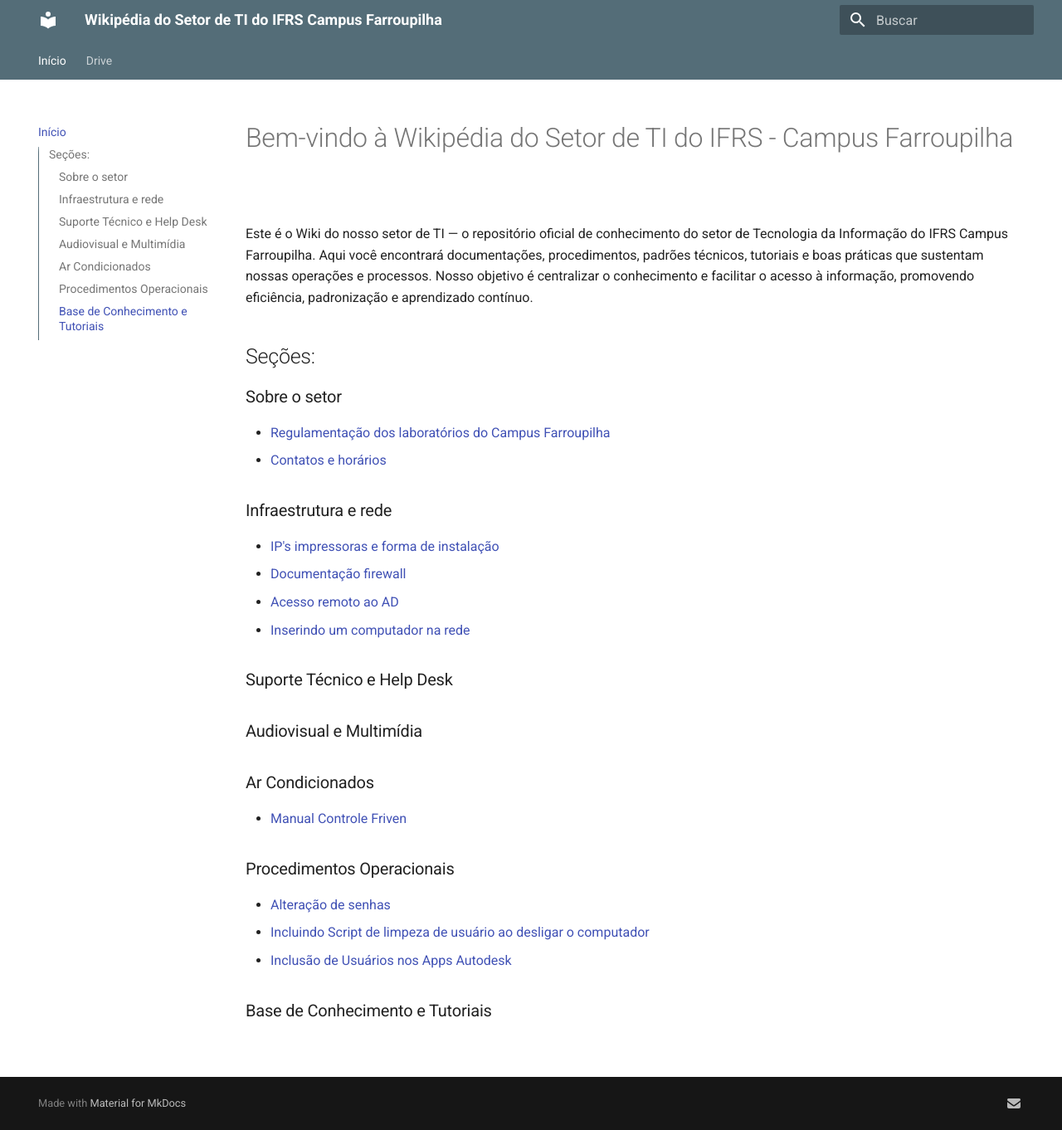
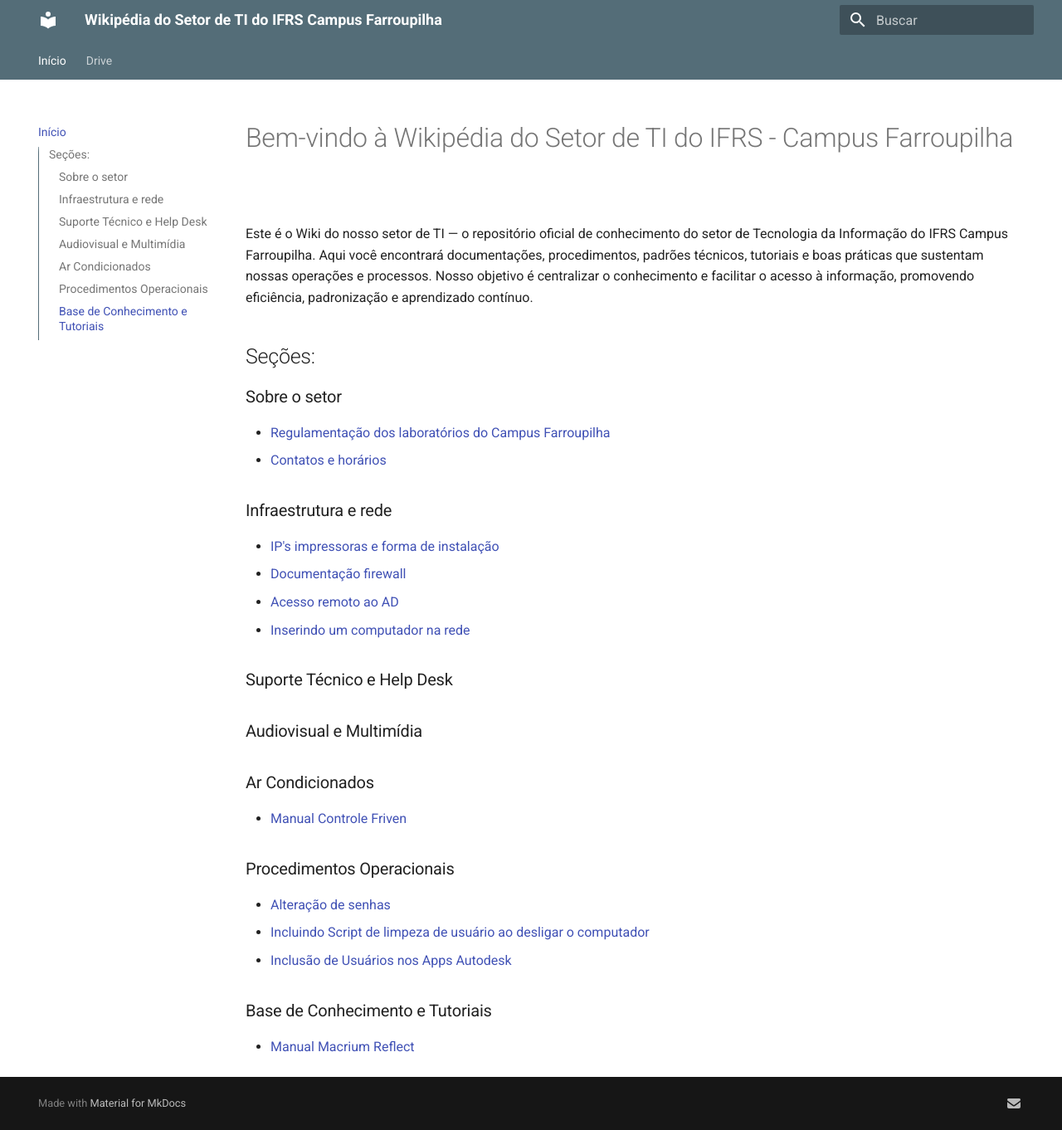
Before and after one commit to wikiti-farroupilha/wikipedia, an MkDocs documentation site: the page built from docs/index.md, in a window 1280 px wide and 1362 px high. Shown: the whole window at 83% size. Built offline with MkDocs 1.6.1 and Material for MkDocs 9.7.7, drawn with Linux system fonts in a browser that asks for light colours.

Commit message:
Update index.md

```diff
--- a/docs/index.md
+++ b/docs/index.md
@@ -22,3 +22,4 @@ Este é o Wiki do nosso setor de TI — o repositório oficial de conhecimento d
 - [Inclusão de Usuários nos Apps Autodesk](https://docs.google.com/document/d/1SjdK-hnlPH-cl-tf4BRSYPiFqPjArQPXE_o6TgY9aF4/edit?usp=drive_link)
 
 ### Base de Conhecimento e Tutoriais
+- [Manual Macrium Reflect](https://drive.google.com/file/d/1bH-IBDSgYp-vbwzBKa3wddopXoGlmfus/view?usp=drive_link)
```
